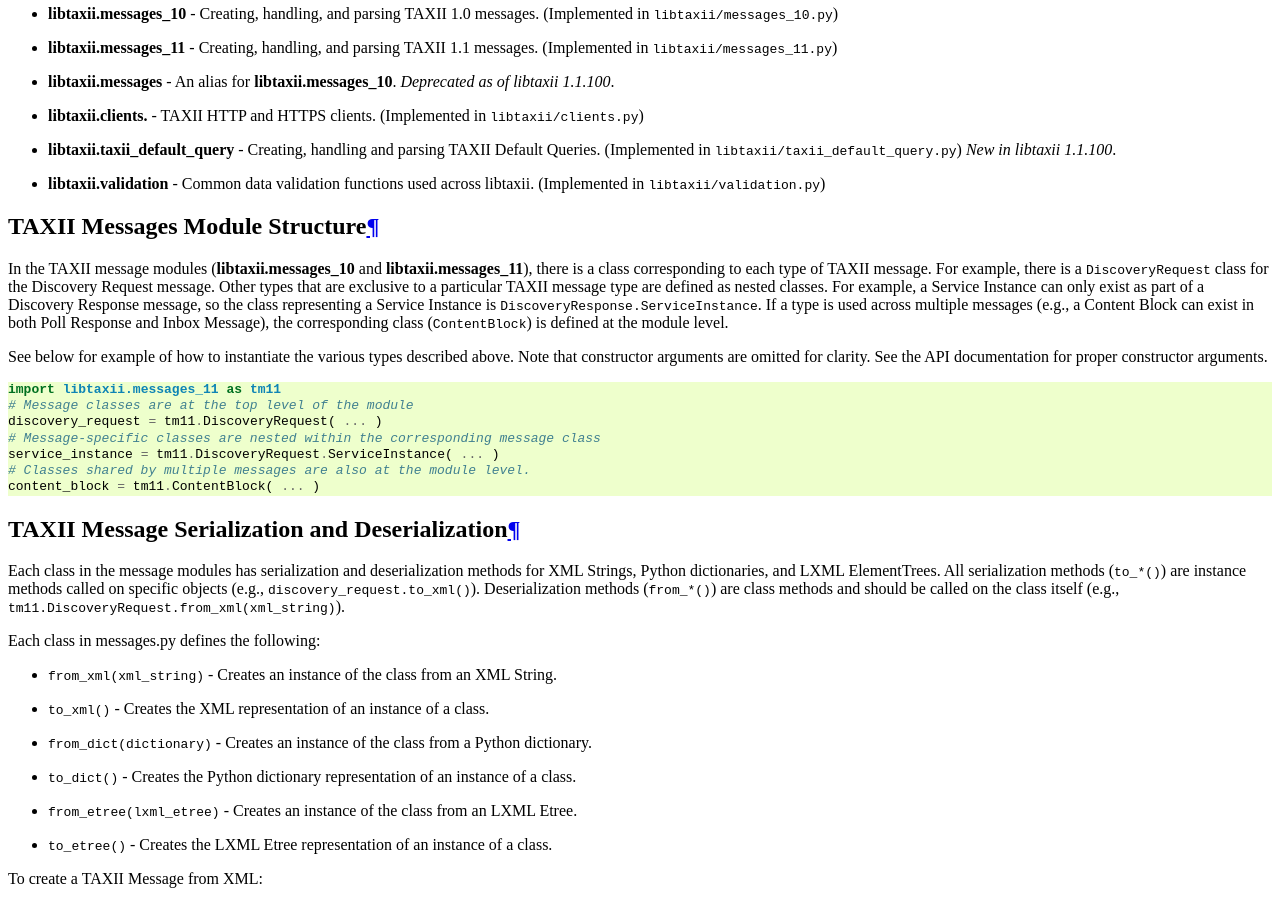
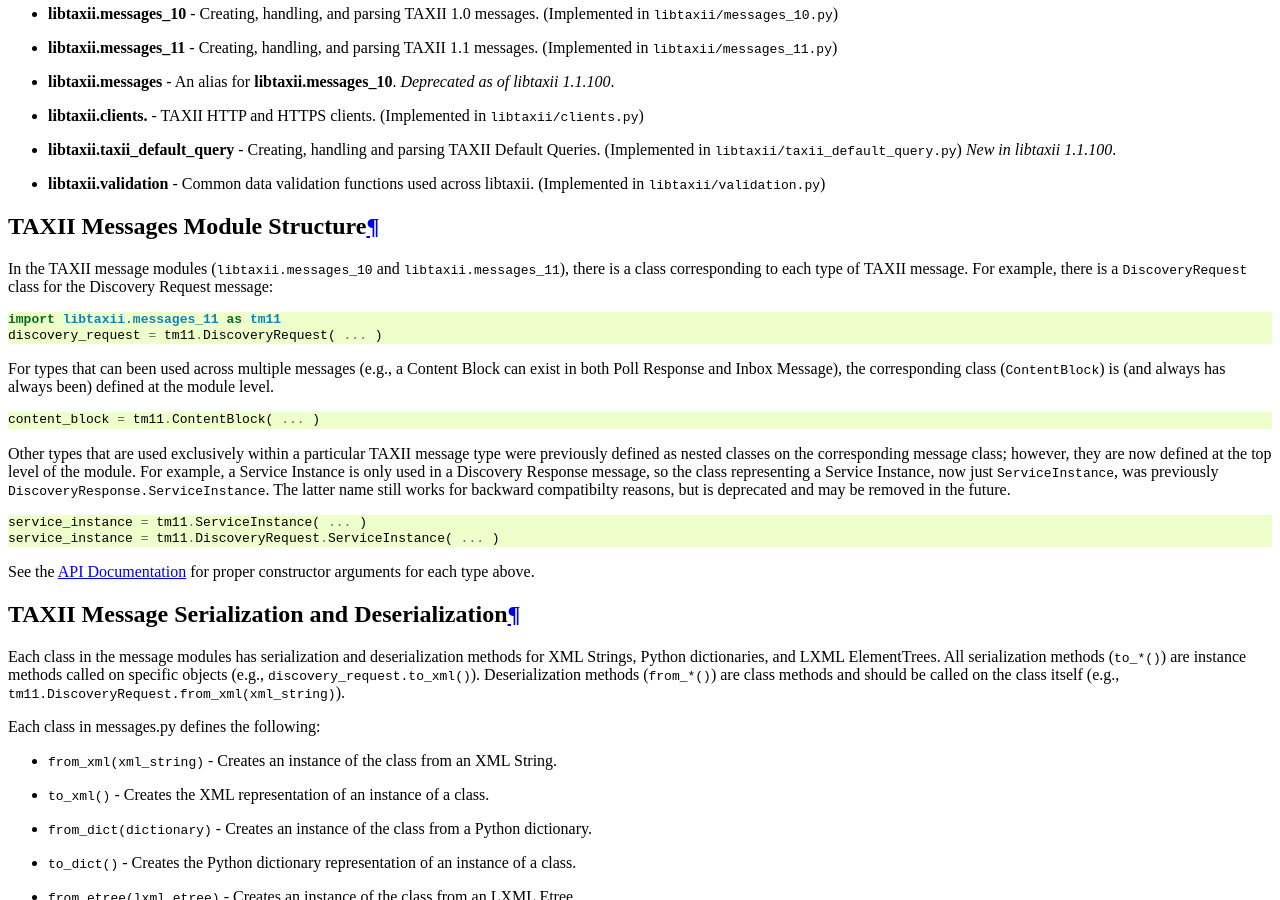
Before and after one commit to TAXIIProject/libtaxii, a Sphinx documentation site: the page built from docs/getting_started.rst, in a window 1280 px wide and 900 px high, scrolled down 382 px. Built offline with Sphinx 7.4.7, drawn with Linux system fonts in a browser that asks for light colours.

Commit message:
Update documentation to reflect that nested clases are noi longer used.

```diff
--- a/docs/api/modules.rst
+++ b/docs/api/modules.rst
@@ -1,3 +1,5 @@
+.. _apidoc:
+
 API Documentation
 -----------------
 
--- a/docs/getting_started.rst
+++ b/docs/getting_started.rst
@@ -29,32 +29,39 @@ The libtaxii library contains the following modules:
 TAXII Messages Module Structure
 -------------------------------
 
-.. TODO:  Update this description once we stop using nested classes.
-
-In the TAXII message modules (**libtaxii.messages_10** and
-**libtaxii.messages_11**), there is a class corresponding to each type of TAXII
-message.  For example, there is a ``DiscoveryRequest`` class for the Discovery
-Request message.  Other types that are exclusive to a particular TAXII message
-type are defined as nested classes.  For example, a Service Instance can only
-exist as part of a Discovery Response message, so the class representing a
-Service Instance is ``DiscoveryResponse.ServiceInstance``.  If a type is used
-across multiple messages (e.g., a Content Block can exist in both Poll Response
-and Inbox Message), the corresponding class (``ContentBlock``) is defined at
-the module level.
-
-See below for example of how to instantiate the various types described above.
-Note that constructor arguments are omitted for clarity.  See the API
-documentation for proper constructor arguments.
+In the TAXII message modules (:py:mod:`libtaxii.messages_10` and
+:py:mod:`libtaxii.messages_11`), there is a class corresponding to each type of
+TAXII message.  For example, there is a ``DiscoveryRequest`` class for the
+Discovery Request message:
 
 .. code:: python
 
     import libtaxii.messages_11 as tm11
-    # Message classes are at the top level of the module
     discovery_request = tm11.DiscoveryRequest( ... )
-    # Message-specific classes are nested within the corresponding message class
+
+For types that can been used across multiple messages (e.g., a Content Block
+can exist in both Poll Response and Inbox Message), the corresponding class
+(``ContentBlock``) is (and always has always been) defined at the module level.
+
+.. code:: python
+
+    content_block = tm11.ContentBlock( ... )
+
+Other types that are used exclusively within a particular TAXII message type
+were previously defined as nested classes on the corresponding message class;
+however, they are now defined at the top level of the module.  For example, a
+Service Instance is only used in a Discovery Response message, so the class
+representing a Service Instance, now just ``ServiceInstance``, was previously
+``DiscoveryResponse.ServiceInstance``. The latter name still works for backward
+compatibilty reasons, but is deprecated and may be removed in the future.
+
+.. code:: python
+
+    service_instance = tm11.ServiceInstance( ... )
     service_instance = tm11.DiscoveryRequest.ServiceInstance( ... )
-    # Classes shared by multiple messages are also at the module level.
-    content_block = tm11.ContentBlock( ... )
+
+See the :ref:`API Documentation <apidoc>` for proper constructor arguments for
+each type above.
 
 
 TAXII Message Serialization and Deserialization
```
